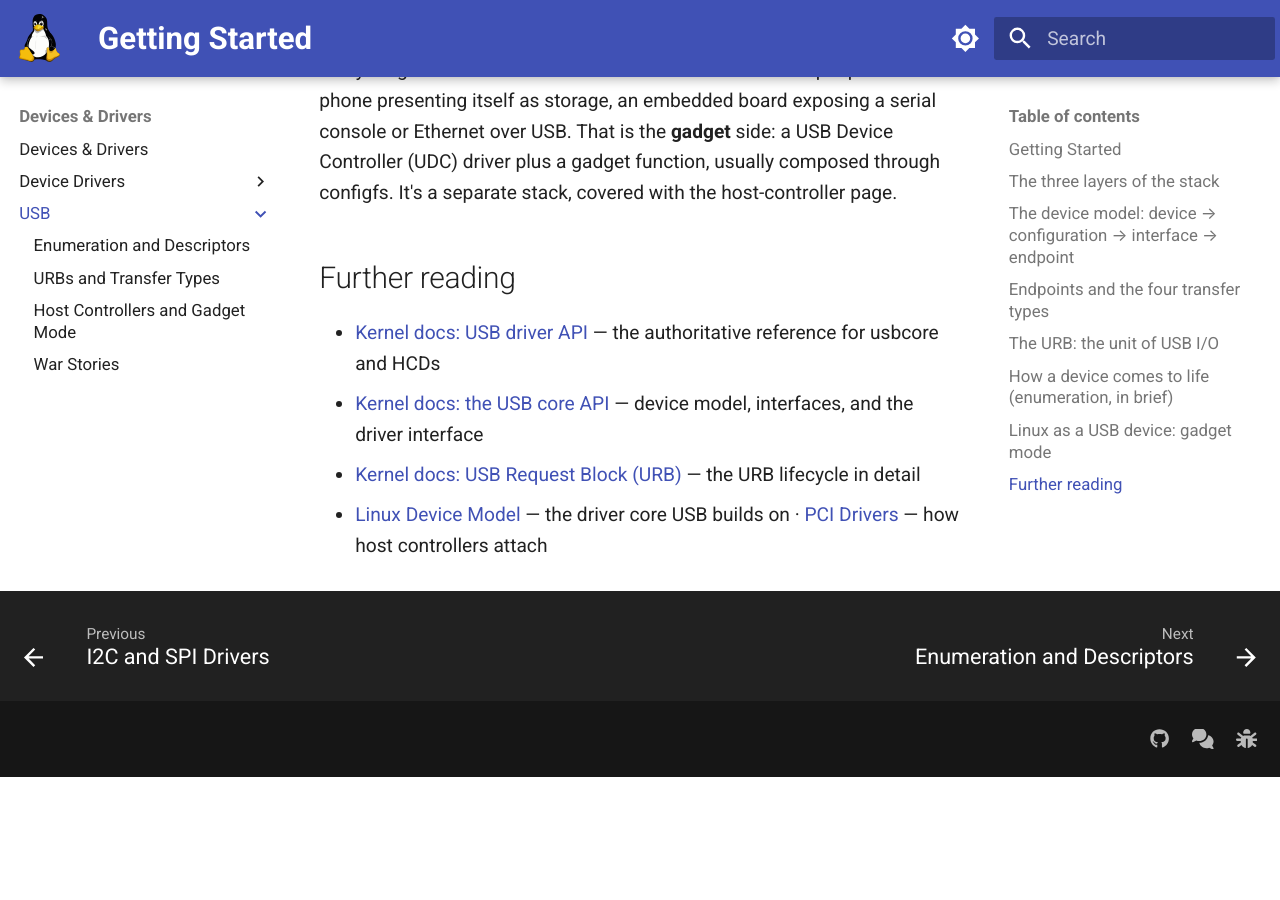
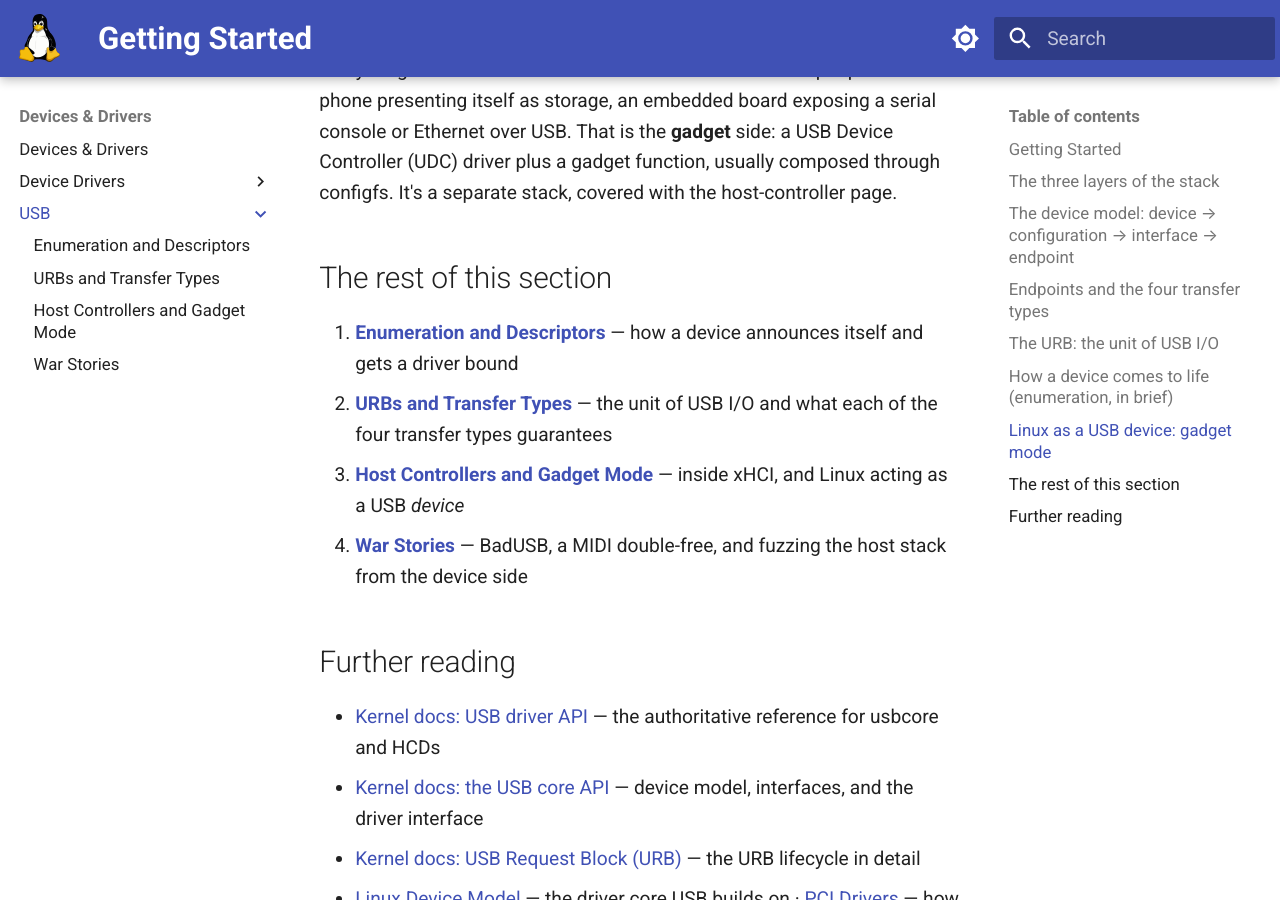
Before and after one commit to laveeshb/linux-kernel-internals, an MkDocs documentation site: the page built from docs/usb/README.md, in a window 1280 px wide and 900 px high, scrolled down 4101 px. Built offline with MkDocs 1.6.1 and Material for MkDocs 9.7.7, drawn with Linux system fonts in a browser that asks for light colours; before the commit the page ends 4878 px from its top, so only the background shows below that.

Commit message:
usb: wire up cross-links among the USB pages (#683)
Now that all five USB pages are on main, restore the sibling links that were
delinked while pages were on separate branches (urbs/xhci-gadget/war-stories ->
enumeration) and add a reading-order list to the section overview.

```diff
--- a/docs/usb/README.md
+++ b/docs/usb/README.md
@@ -79,6 +79,13 @@ When a device is plugged in, the hub driver sees the port change, the host **res
 
 Everything above is the **host** side. Linux can also *be* a USB peripheral — a phone presenting itself as storage, an embedded board exposing a serial console or Ethernet over USB. That is the **gadget** side: a USB Device Controller (UDC) driver plus a gadget function, usually composed through configfs. It's a separate stack, covered with the host-controller page.
 
+## The rest of this section
+
+1. **[Enumeration and Descriptors](enumeration.md)** — how a device announces itself and gets a driver bound
+2. **[URBs and Transfer Types](urbs.md)** — the unit of USB I/O and what each of the four transfer types guarantees
+3. **[Host Controllers and Gadget Mode](xhci-gadget.md)** — inside xHCI, and Linux acting as a USB *device*
+4. **[War Stories](war-stories.md)** — BadUSB, a MIDI double-free, and fuzzing the host stack from the device side
+
 ## Further reading
 
 - [Kernel docs: USB driver API](https://docs.kernel.org/driver-api/usb/index.html) — the authoritative reference for usbcore and HCDs
```
Also changed, not shown: docs/usb/urbs.md (+2 -2 lines), docs/usb/war-stories.md (+1 -1 lines), docs/usb/xhci-gadget.md (+1 -1 lines).
